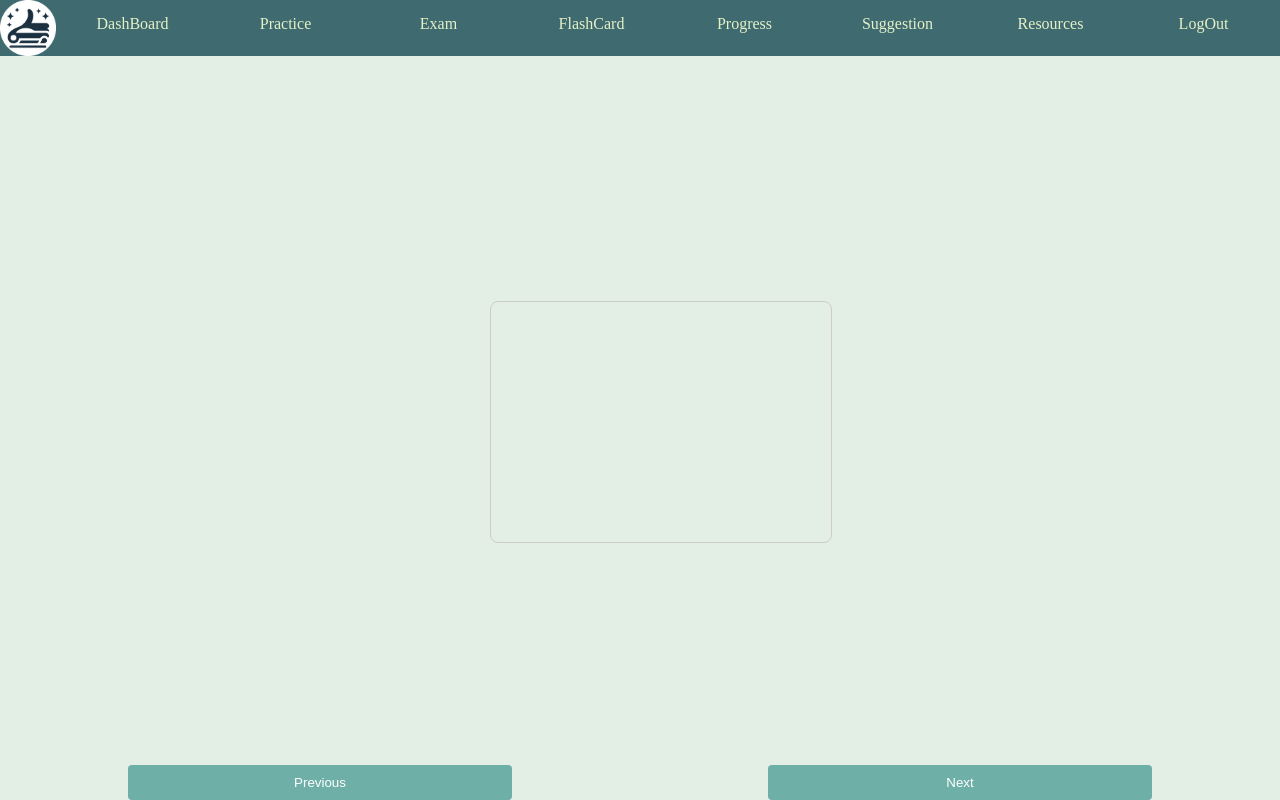
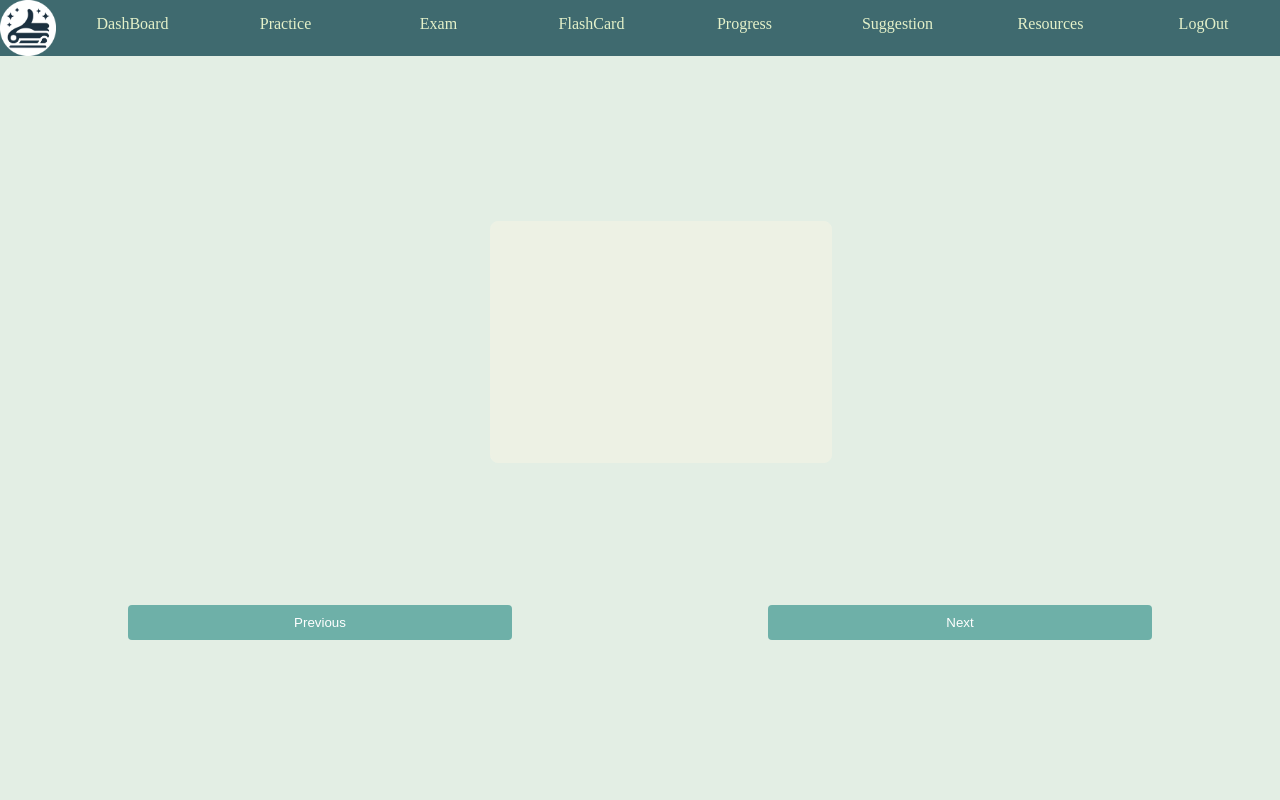
Before and after one commit to nicolasvu9/DriverCrashCourse, a React (Create React App) app in the folder client/: page /FlashCard in a window 1280 px wide. Built offline with nearby package versions, Linux system fonts and the light colour scheme; no server answers.

Commit message:
Update FlashCardsPage.css

```diff
--- a/client/src/components/FlashCardsPage.css
+++ b/client/src/components/FlashCardsPage.css
@@ -5,7 +5,7 @@
     flex-direction: column;
     align-items: center;
     justify-content: center;
-    height: 100vh;
+    height: 80vh;
     min-width: 650px;
   }
 
@@ -25,7 +25,8 @@
     align-items: center;
     justify-content: center;
     backface-visibility: hidden;
-    border: 1px solid #ccc;
+    border: 1px solid #edf1e4;
+    background-color: #edf1e4 ;
     border-radius: 8px;
     padding: 20px;
   }
@@ -43,6 +44,9 @@
   }
 
   .button-container {
+    display: flex;
+    position: relative;
+    justify-content: center;
     margin-top: 20px;
   }
 
```
